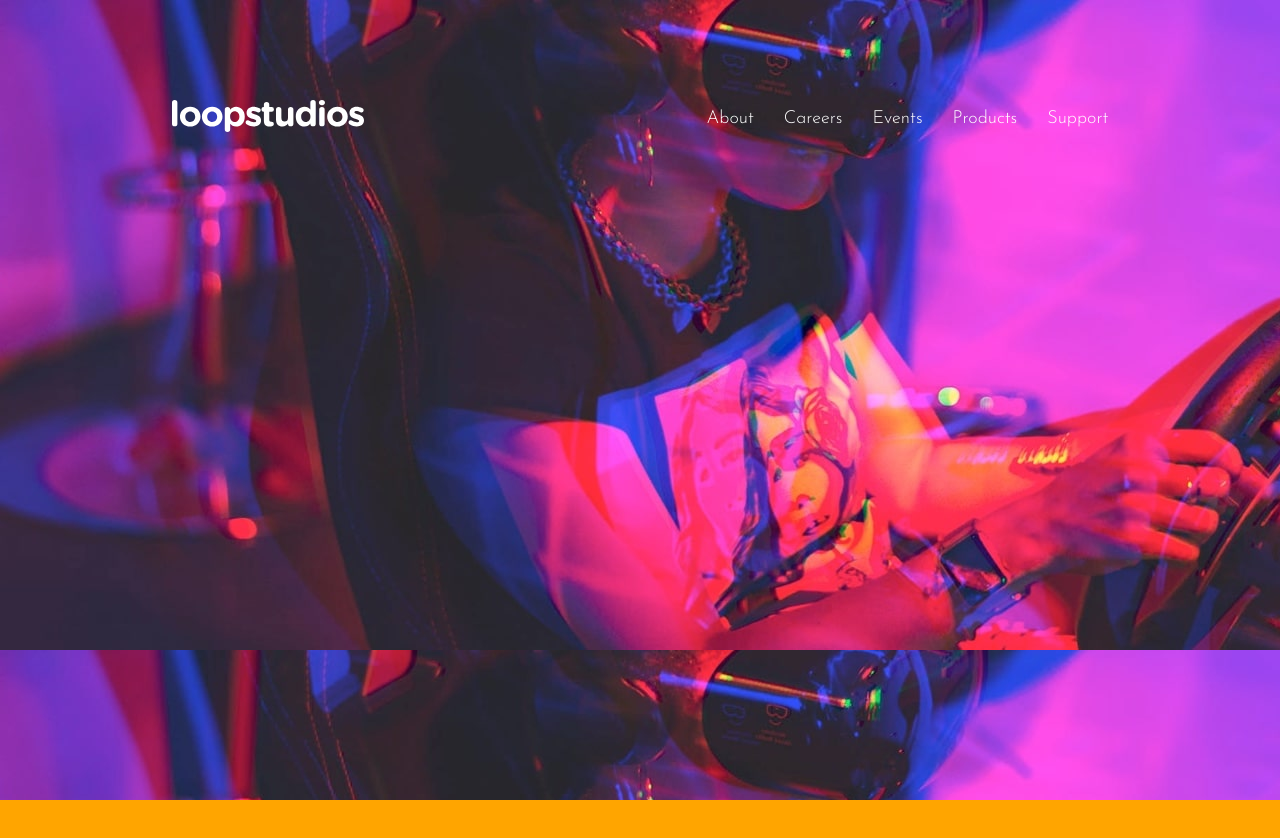
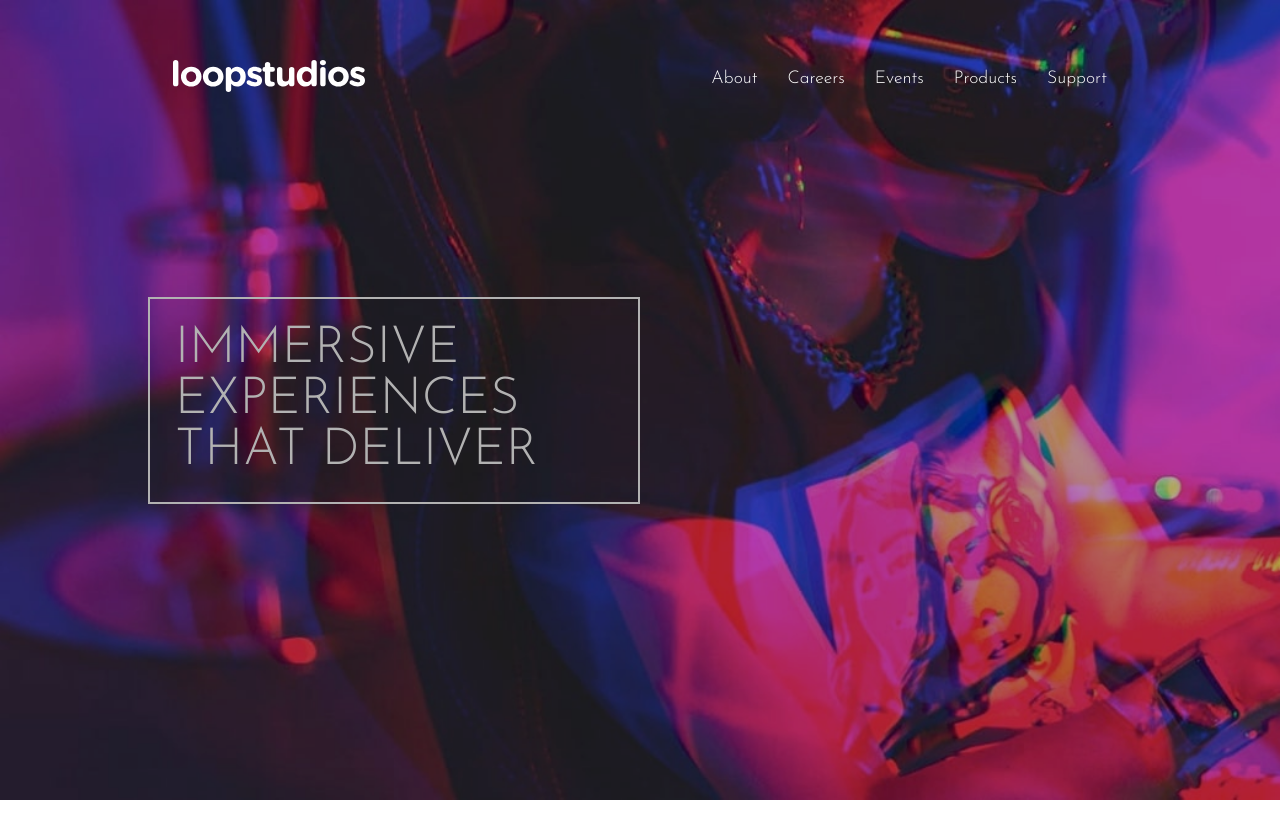
Before and after one commit to Guilherme-Verrange/loop_studios_template, a plain HTML site: page index.html in a window 1280 px wide. After the commit the page ends 800 px from the top, so only its background shows below. Drawn offline with Linux system fonts and the light colour scheme.

Commit message:
Add files via upload

```diff
--- /dev/null
+++ b/css/_responsive.scss
@@ -0,0 +1,35 @@
+@media screen and (max-width: 992px) {
+
+
+    .hero {
+        background-image: url(/images/mobile/image-hero.jpg) !important;
+        background-repeat: no-repeat;
+        background-size: cover;
+        background-position: center;
+
+        width: 100%;
+        height: 100vh;
+
+        .hero-text{
+            width: 100% !important;
+
+            h1{
+                font-size: 2.50rem;
+            }
+        }
+
+    }
+
+    .navbar {
+
+        .nav-list{
+            display: none;
+        }
+
+        .toggle-nav{
+            display: flex;
+        }
+
+    }
+
+}
--- a/css/main.scss
+++ b/css/main.scss
@@ -1,55 +1,99 @@
-@import "variables";
-
+@import 'variables';
+@import 'responsive';
 
 * {
     padding: 0;
     margin: 0;
     box-sizing: border-box;
+
+}
+
+body{
+
     font-size: 15px;
+
 }
 
 
-.hero {
+.navbar{
 
-    background-image: url(/images/desktop/image-hero.jpg);
-    width: 100%;
-    height: 100vh;
-
-    header {
-        position: absolute;
-        width: 100%;
-        padding: 100px 0;
-        background-color: transparent;
+    z-index: 1;
+    position: fixed;
     display: flex;
     align-items: center;
     justify-content: space-around;
+    width: 100%;
+    margin-top: 50px;
+    padding: 10px 0;
 
-        ul {
+    ul{
         display: flex;
         list-style: none;
         gap: 30px;
 
-            li {
-
-                a {
+        a{
+            text-decoration: none;
             color: $White;
             font-family: $Font-Josefin;
             font-weight: 300;
-                    text-decoration: none;
-                    font-size: 1.2rem;
+            font-size: 1.10rem;
+            padding: 5px 0;
+
+            &:hover{
+                border-bottom: 2px solid white;
             }
         }
     }
 
     .toggle-nav{
+
         display: none;
-        }
+
     }
 }
 
-.asd{
+.hero{
 
+    background-image: url(/images/desktop/image-hero.jpg);
+    background-repeat: no-repeat;
+    background-size: cover;
     width: 100%;
     height: 100vh;
-    background-color: orange;
+    filter: brightness(70%);
+    display: flex;
+    justify-content: center;
+    align-items: center;
+
+
+    .content{
+
+        position: absolute;
+        display: flex;
+        justify-content: flex-start;
+        align-items: center;
+        text-align: start;
+        width: 80%;
+        padding: 20px;
+        height: 300px;
+
     }
+
+    .hero-text{
+
+        width: 50%;
+        border: 2px solid $White;
+        padding: 25px;
+
+        h1{
+            position: relative;
+            text-transform: uppercase;
+            font-size: 4vw;
+            font-family: $Font-Josefin;
+            font-weight: 300;
+            color: $White;
+        }
+
+
+    }
+
+}
--- a/index.html
+++ b/index.html
@@ -20,13 +20,11 @@
 
 <body>
 
-
-  <div class="hero">
-    <header>
-      <div class="logo-img">
-        <img src="/images/logo.svg">
-      </div>
-
+  <div class="navbar">
+    <div class="logo-img">
+      <img src="/images/logo.svg">
+    </div>
+    <div class="nav-list">
       <ul>
         <li><a href="#">About</a></li>
         <li><a href="#">Careers</a></li>
@@ -34,14 +32,18 @@
         <li><a href="#">Products</a></li>
         <li><a href="#">Support</a></li>
       </ul>
-
-      <div class="toggle-nav">Toggle</div>
-    </header>
+    </div>
+    <div class="toggle-nav">Toggle</div>
   </div>
 
-  <div class="asd">
+  <div class="hero">
+    <div class="content">
+      <div class="hero-text">
+       <h1>Immersive <br>Experiences<br> That Deliver</h1>
+     </div>
+    </div>
+  </div>
 
-  </div>
 
 
 
```
Also changed, not shown: css/main.css, 1 other file. Lines whose indentation alone changed are shown as unchanged.
